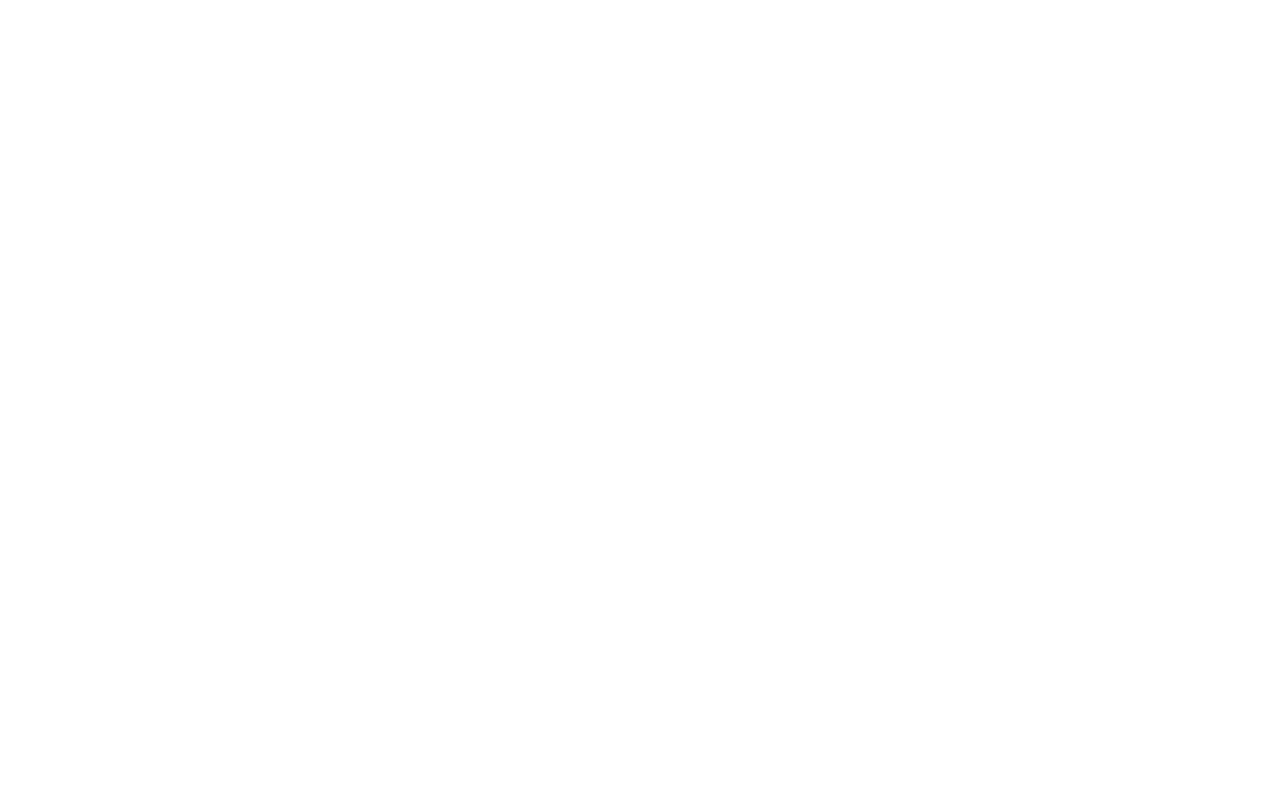
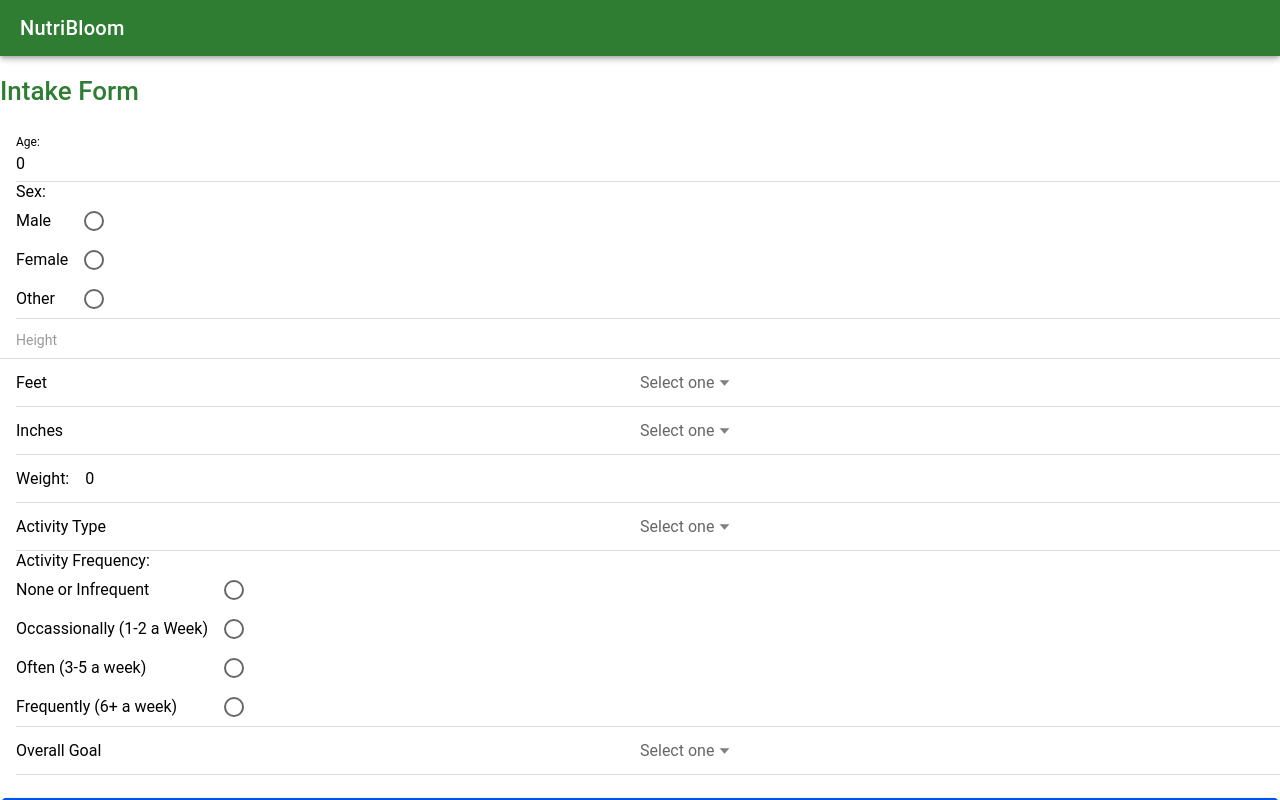
Before and after one commit to Venus347/mealtrackerapp, a React (Vite) app in the folder client/: page /intake in a window 1280 px wide. Built offline with nearby package versions, Linux system fonts and the light colour scheme.

Commit message:
Completed the ionic React for the intake form

```diff
--- a/client/src/App.tsx
+++ b/client/src/App.tsx
@@ -2,6 +2,7 @@ import { Redirect, Route } from 'react-router-dom';
 import { IonApp, IonRouterOutlet, setupIonicReact } from '@ionic/react';
 import { IonReactRouter } from '@ionic/react-router';
 import Home from './pages/Home';
+import Intake from './pages/Intake';
 
 /* Core CSS required for Ionic components to work properly */
 import '@ionic/react/css/core.css';
@@ -45,6 +46,9 @@ const App: React.FC = () => (
         <Route exact path="/">
           <Redirect to="/home" />
         </Route>
+        <Route exact path="/intake">
+          <Intake />
+        </Route>
       </IonRouterOutlet>
     </IonReactRouter>
   </IonApp>
--- /dev/null
+++ b/client/src/pages/Intake.tsx
@@ -0,0 +1,229 @@
+import React, { useState } from 'react';
+import { IonContent, IonHeader, IonPage, IonTitle, IonToolbar,IonList,IonItem, IonInput, IonRadioGroup, IonRadio, IonLabel, IonSelect, IonSelectOption, IonItemGroup, IonItemDivider, IonButton} from '@ionic/react';
+import ExploreContainer from '../components/ExploreContainer';
+//import './Intake.css';
+
+const Intake = () => {
+  const [FormData, setFormData] = useState({
+    age: 0,
+    sex: '',
+    feet: '',
+    inches: '',
+    weight: 0,
+    atype: '',
+    afreq: '',
+    goal: ''
+
+  });
+
+  const submitForm = async () => {
+    try
+    {
+      const response = await fetch(
+      'http://localhost:3000/survey',{
+        method: 'POST',
+        headers: {
+          'Content-type': 'application/json'
+        },
+        body: JSON.stringify(FormData)
+      });
+
+      const data = await response.json();
+
+      console.log('Saved',data);
+
+    } catch (error){
+      console.log(error);
+    }
+  }
+
+
+  return (
+    <IonPage>
+      <IonHeader>
+        <IonToolbar>
+          <IonTitle>NutriBloom</IonTitle>
+        </IonToolbar>
+      </IonHeader>
+
+      <IonContent fullscreen>
+
+        <IonHeader collapse="condense">
+          <IonToolbar>
+            <IonTitle size="large">NutriBloom</IonTitle>
+          </IonToolbar>
+        </IonHeader>
+
+        <h1>Intake Form</h1>
+        <IonList>
+          <IonItem>
+            <IonInput
+            label="Age:"
+            type="number"
+            labelPlacement='stacked'
+            placeholder="Enter your age"
+            value={FormData.age}
+            onIonChange={(e) =>
+              setFormData({
+                ...FormData,
+                age: Number(e.detail.value)
+              })
+            }
+            ></IonInput>
+          </IonItem>
+
+          <IonItem>
+            <IonRadioGroup
+            value={FormData.sex}
+            onIonChange={(e) =>
+              setFormData({
+                ...FormData,
+                sex: e.detail.value
+              })
+            }
+            >
+              <IonLabel>Sex:</IonLabel>
+              <IonRadio value="Male">Male</IonRadio>
+              <br />
+              <IonRadio value="Female">Female</IonRadio>
+              <br />
+              <IonRadio value="Other">Other</IonRadio>
+            </IonRadioGroup>
+          </IonItem>
+
+          <IonItemGroup>
+
+            <IonItemDivider>
+              <IonLabel>Height</IonLabel>
+            </IonItemDivider>
+
+            <IonItem>
+              <IonLabel>Feet</IonLabel>
+              <IonSelect placeholder='Select one'
+              value={FormData.feet}
+              onIonChange={(e) =>
+                setFormData({
+                  ...FormData,
+                  feet: e.detail.value
+                })
+              }
+            >
+                <IonSelectOption value="3">3</IonSelectOption>
+                <IonSelectOption value="4">4</IonSelectOption>
+                <IonSelectOption value="5">5</IonSelectOption>
+                <IonSelectOption value="6">6</IonSelectOption>
+                <IonSelectOption value="7">7</IonSelectOption>
+              </IonSelect>
+            </IonItem>
+
+            <IonItem>
+              <IonLabel>Inches</IonLabel>
+              <IonSelect placeholder='Select one'
+              value={FormData.inches}
+              onIonChange={(e) =>
+                setFormData({
+                  ...FormData,
+                  inches: e.detail.value
+                })
+              }
+              >
+                <IonSelectOption value="0">0</IonSelectOption>
+                <IonSelectOption value="1">1</IonSelectOption>
+                <IonSelectOption value="2">2</IonSelectOption>
+                <IonSelectOption value="3">3</IonSelectOption>
+                <IonSelectOption value="4">4</IonSelectOption>
+                <IonSelectOption value="5">5</IonSelectOption>
+                <IonSelectOption value="6">6</IonSelectOption>
+                <IonSelectOption value="7">7</IonSelectOption>
+                <IonSelectOption value="8">8</IonSelectOption>
+                <IonSelectOption value="9">9</IonSelectOption>
+                <IonSelectOption value="10">10</IonSelectOption>
+                <IonSelectOption value="11">11</IonSelectOption>
+              </IonSelect>
+            </IonItem>
+          </IonItemGroup>
+
+          <IonItem>
+            <IonInput
+            label="Weight:"
+            type="number"
+            placeholder="Enter your weight"
+            value={FormData.weight}
+            onIonChange={(e) =>
+              setFormData({
+                ...FormData,
+                weight: Number(e.detail.value)
+              })
+            }
+            >Pounds</IonInput>
+          </IonItem>
+
+          <IonItem>
+            <IonLabel>Activity Type</IonLabel>
+            <IonSelect placeholder='Select one'
+            value={FormData.atype}
+            onIonChange={(e) =>
+              setFormData({
+                ...FormData,
+                atype: e.detail.value
+              })
+            }
+            >
+              <IonSelectOption value="Cardio">Cardio (Running,Cycling,Swimming,etc)</IonSelectOption>
+              <IonSelectOption value="Strength">Strength (Weightlifting, Heavy Labor,etc)</IonSelectOption>
+              <IonSelectOption value="None">None</IonSelectOption>
+            </IonSelect>
+          </IonItem>
+
+          <IonItem>
+            <IonRadioGroup
+            value={FormData.afreq}
+            onIonChange={(e) =>
+              setFormData({
+                ...FormData,
+                afreq: e.detail.value
+              })
+            }
+            >
+              <IonLabel>Activity Frequency:</IonLabel>
+              <IonRadio value="None">None or Infrequent</IonRadio>
+              <br />
+              <IonRadio value="10">Occassionally (1-2 a Week)</IonRadio>
+              <br />
+              <IonRadio value="15">Often (3-5 a week)</IonRadio>
+              <br />
+              <IonRadio value="20">Frequently (6+ a week)</IonRadio>
+            </IonRadioGroup>
+          </IonItem>
+
+          <IonItem>
+              <IonLabel>Overall Goal</IonLabel>
+              <IonSelect placeholder='Select one'
+              value={FormData.goal}
+              onIonChange={(e) =>
+              setFormData({
+                  ...FormData,
+                  goal: e.detail.value
+                })
+              }
+              >
+                <IonSelectOption value="WeightLoss">Weight Loss</IonSelectOption>
+                <IonSelectOption value="WeightGain">Weight Gain</IonSelectOption>
+                <IonSelectOption value="Maintenance">Maintenance</IonSelectOption>
+                <IonSelectOption value="MuscleGain">Muscle Gain</IonSelectOption>
+              </IonSelect>
+          </IonItem>
+
+        </IonList>
+
+        <IonButton expand="block" onClick={submitForm}>
+          Submit
+        </IonButton>
+
+      </IonContent>
+
+    </IonPage>
+  );
+};
+
+export default Intake;
```
Also changed, not shown: client/src/pages/Intake.css (added).
